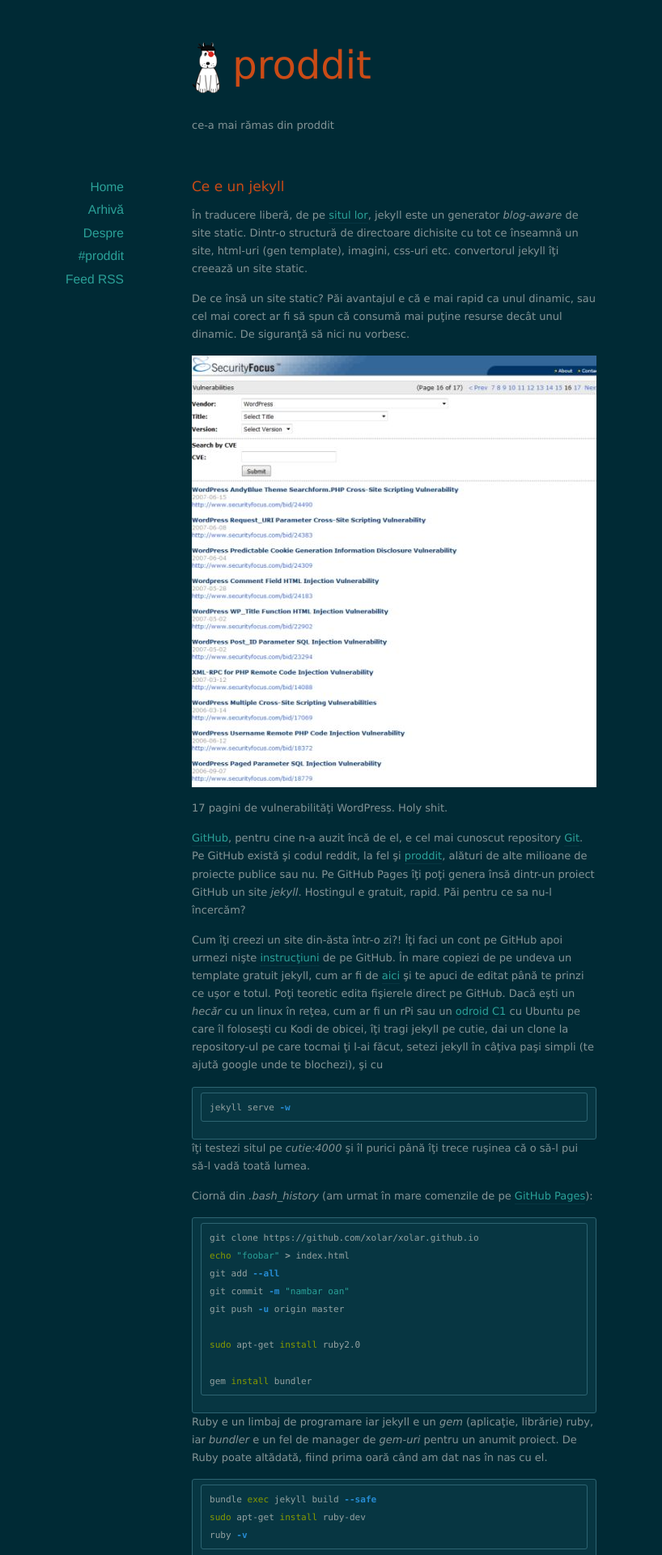
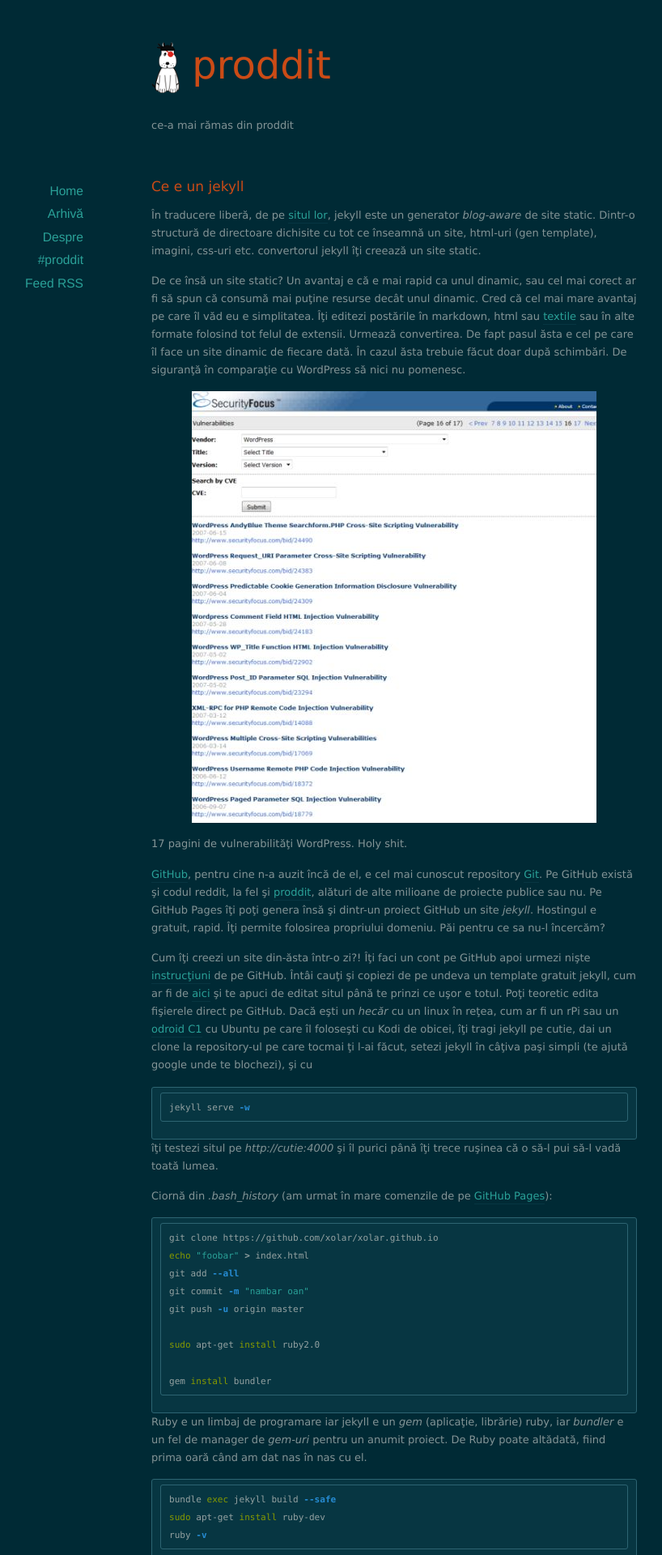
Before and after one commit to xolar/xolar.github.io, a Jekyll site: the page built from _posts/2016-03-02-ce-e-un-jekyll.md, in a window 1280 px wide. Shown: the top 1920 px of the page at 81% size, without its empty margins (153-971 px from the left). Built offline with Jekyll 4.4.1, drawn with Linux system fonts in a browser that asks for light colours; nearby versions of some CDN libraries; comment, search, counter and statistics services are not loaded; some of the changed text lies outside the part shown.

Commit message:
art. 2 rc2

````diff
--- a/_posts/2016-03-02-ce-e-un-jekyll.md
+++ b/_posts/2016-03-02-ce-e-un-jekyll.md
@@ -7,20 +7,22 @@
 ---
 În traducere liberă, de pe [situl lor][1], jekyll este un generator _blog-aware_ de site static. Dintr-o structură de directoare dichisite cu tot ce înseamnă un site, html-uri (gen template), imagini, css-uri etc. convertorul jekyll îţi creează un site static.
 
-De ce însă un site static? Păi avantajul e că e mai rapid ca unul dinamic, sau cel mai corect ar fi să spun că consumă mai puţine resurse decât unul dinamic. De siguranţă să nici nu vorbesc.
+De ce însă un site static? Un avantaj e că e mai rapid ca unul dinamic, sau cel mai corect ar fi să spun că consumă mai puţine resurse decât unul dinamic.
+Cred că cel mai mare avantaj pe care îl văd eu e simplitatea. Îţi editezi postările în markdown, html sau [textile][11] sau în alte formate folosind tot felul de extensii. Urmează convertirea. De fapt pasul ăsta e cel pe care îl face un site dinamic de fiecare dată. În cazul ăsta trebuie făcut doar după schimbări.
+De siguranţă în comparaţie cu WordPress să nici nu pomenesc.
 
-[![WP](/images/wpvuln.jpg)](http://www.securityfocus.com/)
+[![WP](/images/wpvuln.jpg)][8]
 
 17 pagini de vulnerabilităţi WordPress. Holy shit.
 
-[GitHub][2], pentru cine n-a auzit încă de el, e cel mai cunoscut repository [Git][3]. Pe GitHub există şi codul reddit, la fel şi [proddit][4], alături de alte milioane de proiecte publice sau nu. Pe GitHub Pages îţi poţi genera însă dintr-un proiect GitHub un site _jekyll_. Hostingul e gratuit, rapid. Păi pentru ce sa nu-l încercăm?
+[GitHub][2], pentru cine n-a auzit încă de el, e cel mai cunoscut repository [Git][3]. Pe GitHub există şi codul reddit, la fel şi [proddit][4], alături de alte milioane de proiecte publice sau nu. Pe GitHub Pages îţi poţi genera însă şi dintr-un proiect GitHub un site _jekyll_. Hostingul e gratuit, rapid. Îţi permite folosirea propriului domeniu. Păi pentru ce sa nu-l încercăm?
 
-Cum îţi creezi un site din-ăsta într-o zi?! Îţi faci un cont pe GitHub apoi urmezi nişte [instrucţiuni][6] de pe GitHub. În mare copiezi de pe undeva un template gratuit jekyll, cum ar fi de [aici][5] şi te apuci de editat până te prinzi ce uşor e totul. Poţi teoretic edita fişierele direct pe GitHub. Dacă eşti un _hecăr_ cu un linux în reţea, cum ar fi un rPi sau un [odroid C1][7] cu Ubuntu pe care îl foloseşti cu Kodi de obicei, îţi tragi jekyll pe cutie, dai un clone la repository-ul pe care tocmai ţi l-ai făcut, setezi jekyll în câţiva paşi simpli (te ajută google unde te blochezi), şi cu
+Cum îţi creezi un site din-ăsta într-o zi?! Îţi faci un cont pe GitHub apoi urmezi nişte [instrucţiuni][6] de pe GitHub. Întâi cauţi şi copiezi de pe undeva un template gratuit jekyll, cum ar fi de [aici][5] şi te apuci de editat situl până te prinzi ce uşor e totul. Poţi teoretic edita fişierele direct pe GitHub. Dacă eşti un _hecăr_ cu un linux în reţea, cum ar fi un rPi sau un [odroid C1][7] cu Ubuntu pe care îl foloseşti cu Kodi de obicei, îţi tragi jekyll pe cutie, dai un clone la repository-ul pe care tocmai ţi l-ai făcut, setezi jekyll în câţiva paşi simpli (te ajută google unde te blochezi), şi cu
 
 ```shell
 jekyll serve -w
 ```
-îţi testezi situl pe _cutie:4000_ şi îl purici până îţi trece ruşinea că o să-l pui să-l vadă toată lumea.
+îţi testezi situl pe _http://cutie:4000_ şi îl purici până îţi trece ruşinea că o să-l pui să-l vadă toată lumea.
 
 Ciornă din _.bash_history_ (am urmat în mare comenzile de pe [GitHub Pages][6]):
 
@@ -69,7 +71,17 @@
 sudo apt-get install zlib1g-dev
 sudo gem install github-pages
 ```
-_gem-ul_ github-pages îl instalezi ca să fii sigur că eşti pe aceeaşi pagină cu versiunea de pe GitHub.
+_gem-ul_ github-pages îl instalezi ca să fii sigur că eşti pe aceeaşi pagină cu versiunea de pe GitHub. Cam aşa:
+
+```shell
+xolar@bigsmall:~/xolar.github.io$ github-pages health-check
+Checking domain proddit.com...
+Everything looks a-okay! :)
+```
+
+Comentariile sunt asigurate de [disqus.com][10]. Am dat de el tot pe un site jekyll. E simplu de folosit şi compatibil cu jekyll. [În câţiva paşi simpli][9], se face un cont la ei, se adaugă ici-colo nişte linii de _\<script\>_ pe care ţi le dau ei, se adaptează template-urile să ştie disqus care link de la tine se potriveşte cu ce fir de discuţie de la ei şi voilà, ai comentarii pe blog. Dezavantajul e că depinzi de ei, avantajul e că e simplu şi gratuit.
+
+Dacă ai întrebări, lasă un comentariu, chiar şi anonim.
 
 [1]:    http://jekyllrb.com
 [2]:	http://github.com
--- a/assets/css/style.css
+++ b/assets/css/style.css
@@ -109,13 +109,13 @@
 
 /*** Structure ***/
 #page {
-	width: 500px;
+	width: 600px;
 	margin: 0 auto;
 	position: relative;
 }
 
 #header {
-	width: 500px;
+	width: 600px;
 	margin: 40px auto 50px auto;
 }
 #header h1 {
@@ -127,7 +127,7 @@
 }
 
 #footer {
-	width: 500px;
+	width: 600px;
 	margin: 50px auto 20px auto;
 	padding-top: 10px;
 	font-size: 0.85em;
@@ -135,7 +135,7 @@
 }
 
 #content {
-	width: 500px;
+	width: 600px;
 	margin: 0 auto;
 }
 
@@ -143,7 +143,7 @@
 	position: absolute;
 	text-align: right;
 	width: 160px;
-	top: 0;
+	top: 5px;
 	left: -240px;
 }
 
````
Also changed, not shown: other parts of _posts/2016-03-02-ce-e-un-jekyll.md (+4 -0 lines).
